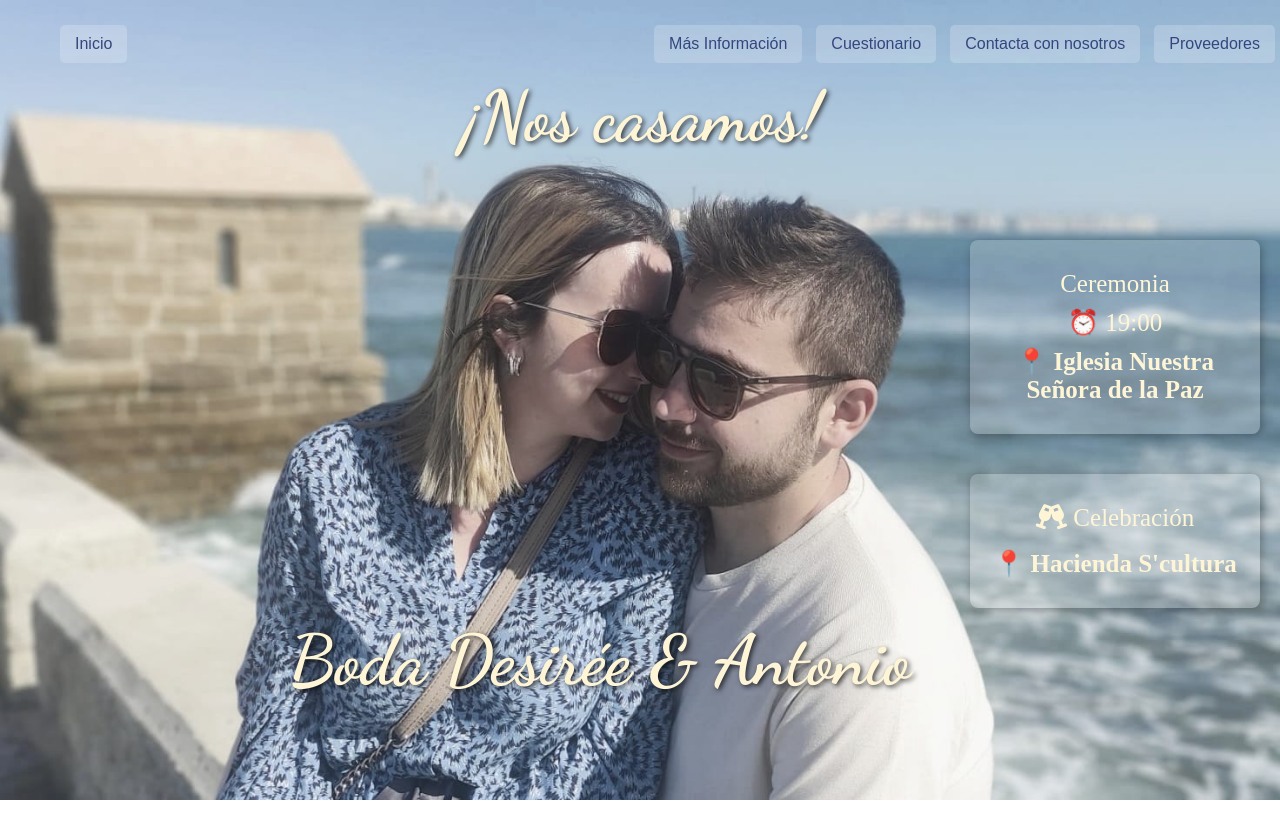
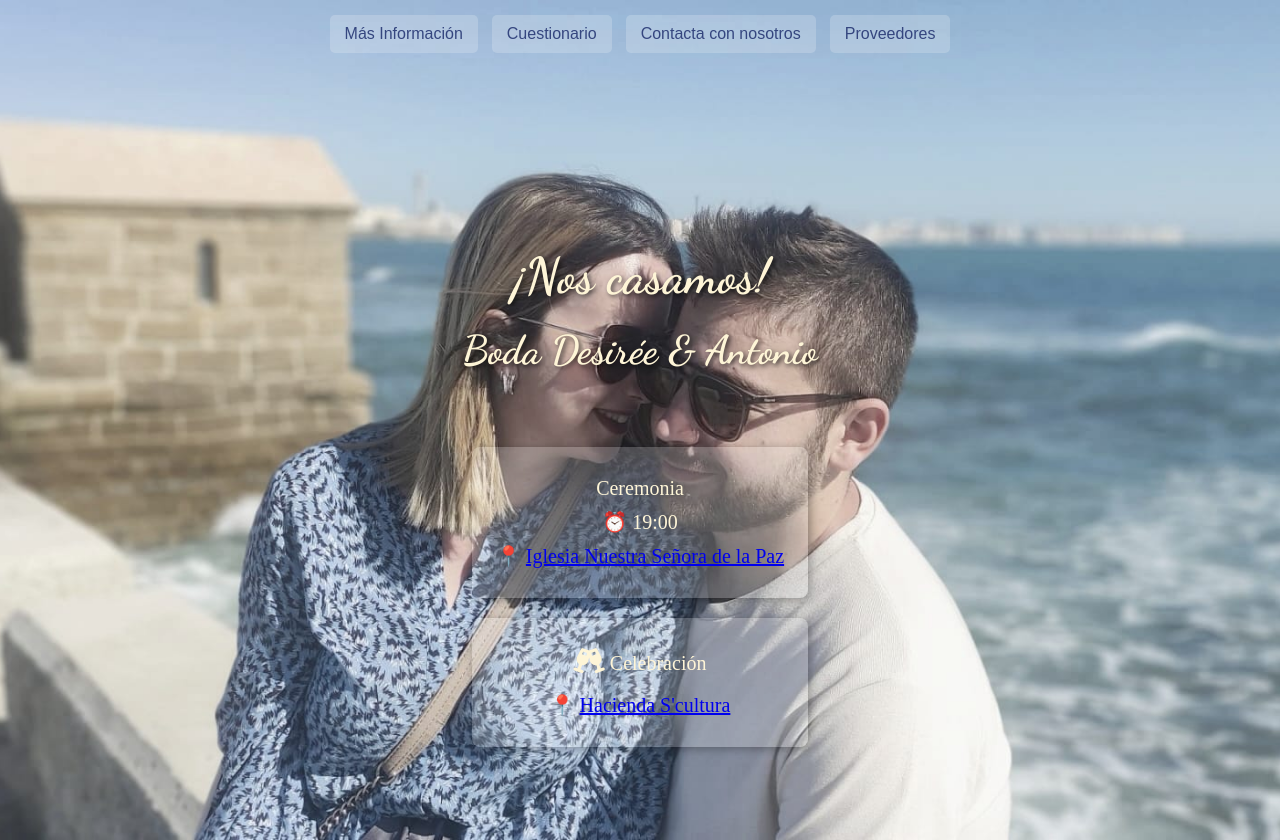
Before and after one commit to anmodenu/boda_d-A, a plain HTML site: page index.html in a window 1280 px wide. Before the commit the page ends 800 px from the top, so only its background shows below. Drawn offline with Linux system fonts and the light colour scheme.

Commit message:
Add files via upload

```diff
--- a/index.html
+++ b/index.html
@@ -4,12 +4,12 @@
     <meta charset="UTF-8">
     <meta name="viewport" content="width=device-width, initial-scale=1.0">
     <title>Boda Desirée & Antonio</title>
-    <link rel="stylesheet" href="styles.css">
+    <link rel="stylesheet" href="styles_2.css">
     <link rel="stylesheet" href="https://cdnjs.cloudflare.com/ajax/libs/font-awesome/6.4.2/css/all.min.css">
 </head>
 <body>
     <header>
-        <button onclick="location.href='#sobre-nosotros'" class="header-button">Inicio</button>
+        <!--<button onclick="location.href='#sobre-nosotros'" class="header-button">Inicio</button>-->
         <div>
             <button onclick="location.href='mas-informacion.html'" class="header-button">Más Información</button>
             <button onclick="location.href='https://docs.google.com/forms/d/e/1FAIpQLSd4koUc5r5aNy5UA34RPRHkDl_0RjOBUMPb8SJG5l8-GA4YGw/viewform?usp=header'" class="header-button">Cuestionario</button>
--- /dev/null
+++ b/styles_2.css
@@ -0,0 +1,125 @@
+@import url('https://fonts.googleapis.com/css2?family=Dancing+Script:wght@400;700&display=swap');
+
+body {
+    background: url('imagen_boda.jpeg') no-repeat center center/cover;
+    min-height: 100vh;
+    margin: 0;
+    display: flex;
+    flex-direction: column;
+    justify-content: center;
+    align-items: center;
+    text-align: center;
+    color: #FEF5D7;
+    padding: 20px;
+}
+
+header {
+    position: fixed;
+    top: 0;
+    width: 100%;
+    display: flex;
+    flex-direction: column;
+    align-items: center;
+    background: transparent; /* <- Cambiado a transparente */
+    padding: 10px 0;
+    z-index: 100;
+}
+
+.header-button {
+    background-color: rgba(255, 255, 255, 0.2);
+    border: none;
+    padding: 10px 15px;
+    color: #35467F;
+    font-size: 16px;
+    cursor: pointer;
+    margin: 5px;
+    border-radius: 5px;
+}
+
+.header-button:hover {
+    background-color: rgba(255, 255, 255, 0.4);
+}
+
+.central-content {
+    display: flex;
+    flex-direction: column;
+    align-items: center;
+    justify-content: center;
+    margin-top: 100px;
+    padding: 20px;
+}
+
+h1, h2 {
+    font-family: 'Dancing Script', cursive;
+    text-shadow: 2px 2px 5px rgba(0, 0, 0, 0.7);
+}
+
+h1 {
+    font-size: 50px;
+    margin-bottom: 10px;
+}
+
+h2 {
+    font-size: 40px;
+    margin-top: 10px;
+}
+
+.panels-container {
+    display: flex;
+    flex-direction: column;
+    align-items: center;
+    gap: 20px;
+    margin-top: 20px;
+}
+
+.panel-left, .panel-right {
+    width: 90%;
+    max-width: 400px;
+    padding: 20px;
+    background-color: rgba(255, 255, 255, 0.2);
+    border-radius: 8px;
+    box-shadow: 2px 2px 10px rgba(0, 0, 0, 0.3);
+    text-align: center;
+}
+
+.panel-left p, .panel-right p {
+    font-size: 20px;
+    margin: 10px 0;
+}
+
+.icon {
+    font-size: 25px;
+    margin-bottom: 10px;
+    color: #FEF5D7;
+}
+
+/* Estilos específicos para móviles */
+@media (max-width: 768px) {
+    body {
+        padding: 10px;
+        background-size: cover;
+    }
+
+    .header-button {
+        font-size: 14px;
+        padding: 8px 12px;
+    }
+
+    .central-content {
+        margin-top: 120px;
+    }
+
+    h1 {
+        font-size: 40px;
+    }
+
+    h2 {
+        font-size: 30px;
+    }
+
+    .panel-left, .panel-right {
+        width: 100%;
+        max-width: 90%;
+        padding: 15px;
+    }
+}
```
